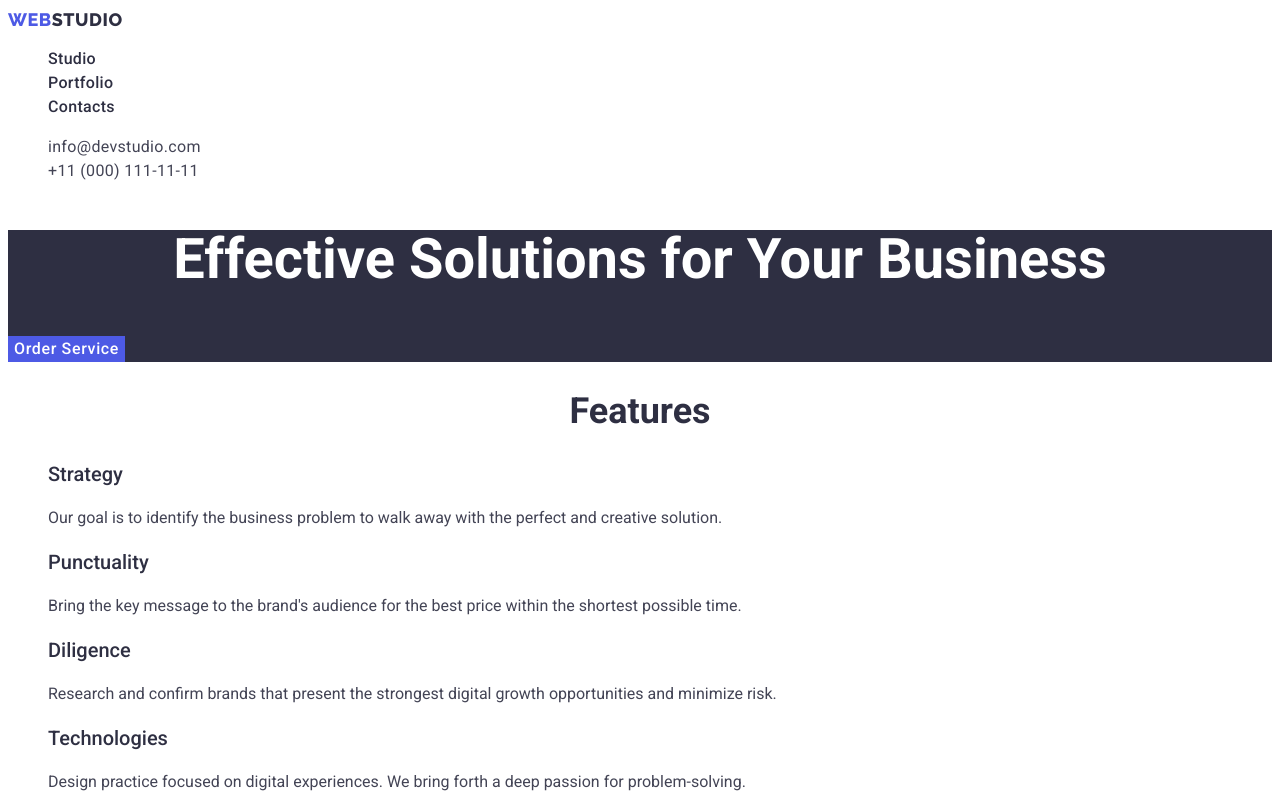
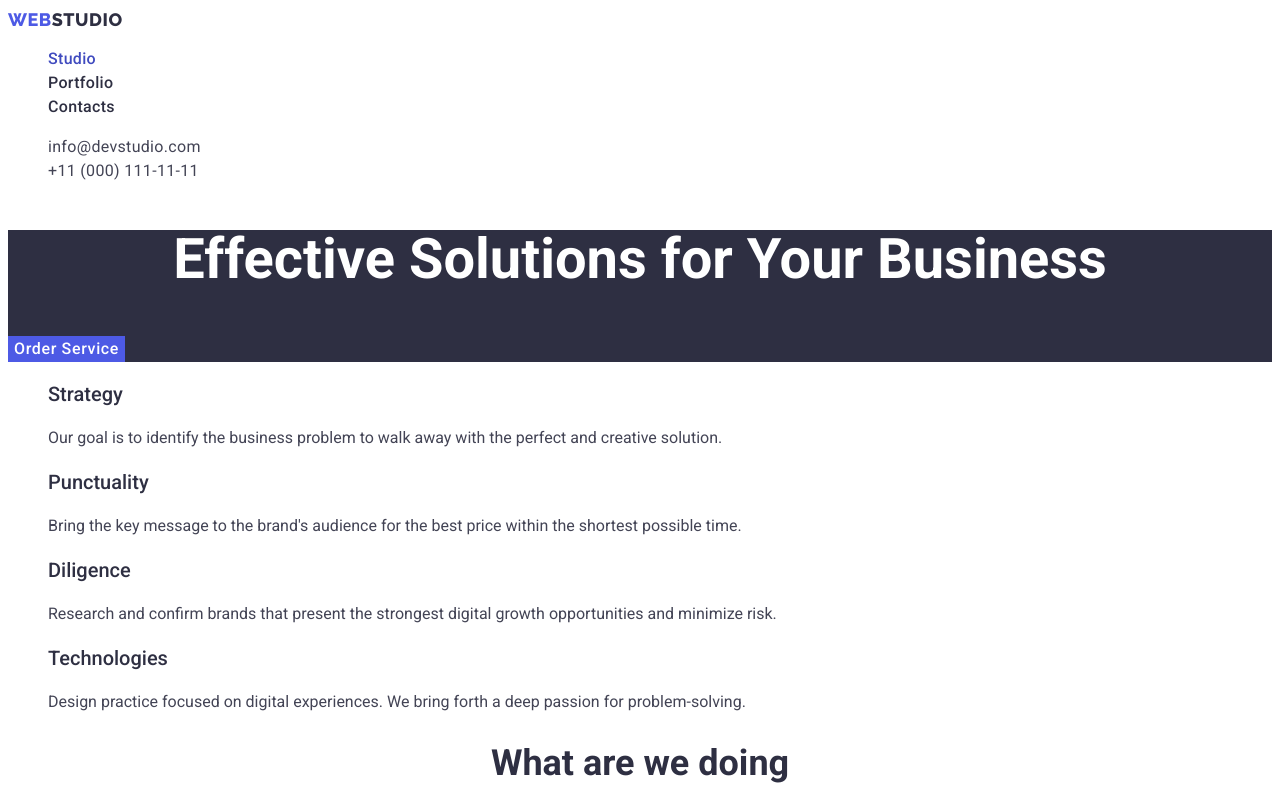
Before and after one commit to coopperhead/goit-markup-hw-02, a plain HTML site: page index.html in a window 1280 px wide. Shown: the top 800 px of the page. Drawn offline with Linux system fonts and the light colour scheme.

Commit message:
added styles to scc\styles.css

```diff
--- a/css/styles.css
+++ b/css/styles.css
@@ -2,8 +2,8 @@
   --primary-text-color: #434455;
   --title-text-color: #2e2f42;
   --accent-color: #404bbf;
-  --primary-brand-color: #4D5AE5;
-  --light-color: #F4F4FD;
+  --primary-brand-color: #4d5ae5;
+  --light-color: #f4f4fd;
   --white-color: #ffffff;
   --subtle-backgrounds-color: #e7e9fc;
 }
@@ -11,25 +11,20 @@
 /* body */
 
 body {
-
   background-color: var(--white-color);
   color: var(--primary-text-color);
   font-family: Roboto, sans-serif;
-
 }
 
 ul {
-
   list-style: none;
 }
 
 .link {
-
   text-decoration: none;
 }
 
 button {
-
   border: none;
   cursor: pointer;
 }
@@ -38,7 +33,6 @@ button {
 
 .header-logo,
 .footer-logo {
-
   color: var(--primary-brand-color);
   font-family: Raleway, sans-serif;
   font-weight: 800;
@@ -50,14 +44,12 @@ button {
 }
 
 .logo-item {
-
   color: var(--title-text-color);
 }
 
 /* Site-navigation */
 
 .site-nav .link {
-
   color: var(--title-text-color);
   font-weight: 500;
   font-size: 16px;
@@ -66,7 +58,6 @@ button {
 }
 
 .address-list .link {
-
   font-style: normal;
   color: var(--primary-text-color);
   font-size: 16px;
@@ -76,21 +67,17 @@ button {
 
 .site-nav .link:hover,
 .site-nav .link:focus,
-.address-list .link:hover,
-.address-list .link:focus {
-
+.link.current {
   color: var(--accent-color);
 }
 
 /* section_1 Hero */
 
 .hero {
-
   background-color: var(--title-text-color);
 }
 
 .hero-title {
-
   color: var(--white-color);
   font-weight: 700;
   font-size: 56px;
@@ -101,9 +88,8 @@ button {
 /* button */
 
 .btn-title {
-
   font-family: inherit;
-  background-color:var(--primary-brand-color);
+  background-color: var(--primary-brand-color);
   color: var(--white-color);
   font-weight: 500;
   font-size: 16px;
@@ -113,14 +99,25 @@ button {
 
 .btn-title:hover,
 .btn-title:focus {
-
   background-color: var(--accent-color);
 }
 
 /* section_2 features */
 
+.visually-hidden {
+  position: absolute;
+  white-space: nowrap;
+  width: 1px;
+  height: 1px;
+  overflow: hidden;
+  border: 0;
+  padding: 0;
+  clip: rect(0 0 0 0);
+  clip-path: inset(50%);
+  margin: -1px;
+}
+
 .section-title {
-
   color: var(--title-text-color);
   font-weight: 700;
   font-size: 36px;
@@ -129,7 +126,6 @@ button {
 }
 
 .feature-list .title {
-
   color: var(--title-text-color);
   font-weight: 500;
   font-size: 20px;
@@ -137,7 +133,6 @@ button {
 }
 
 .feature-list .text {
-
   font-size: 16px;
   line-height: 1.5;
 }
@@ -145,12 +140,10 @@ button {
 /* section_4 Our Team */
 
 .team-section {
-
   background-color: var(--light-color);
 }
 
 .team-list .title {
-
   color: var(--title-text-color);
   font-weight: 500;
   font-size: 20px;
@@ -158,7 +151,6 @@ button {
 }
 
 .team-list .text {
-
   font-size: 16px;
   line-height: 1.4;
 }
@@ -166,17 +158,14 @@ button {
 /* footer */
 
 footer {
-
   background-color: var(--title-text-color);
 }
 
 .footer-logo .logo-item {
-
   color: var(--light-color);
 }
 
 footer .text {
-
   color: var(--subtle-backgrounds-color);
   font-size: 16px;
   line-height: 1.5;
@@ -188,7 +177,6 @@ footer .text {
 /* Filters-btn */
 
 .filters .filters-btn {
-
   color: var(--primary-brand-color);
   background: var(--light-color);
   font-family: Roboto, sans-serif;
@@ -200,7 +188,6 @@ footer .text {
 
 .filters .filters-btn:hover,
 .filters .filters-btn:focus {
-
   color: var(--white-color);
   background: var(--accent-color);
 }
@@ -208,7 +195,6 @@ footer .text {
 /* List of cards */
 
 .cards-list .cards-title {
-
   color: var(--title-text-color);
   font-weight: 500;
   font-size: 20px;
@@ -217,7 +203,6 @@ footer .text {
 }
 
 .cards-list .cards-text {
-
   font-size: 16px;
   line-height: 1.5;
   letter-spacing: 0.02em;
--- a/index.html
+++ b/index.html
@@ -24,7 +24,7 @@
             <a href="./index.html" class="header-logo">Web<span class="logo-item">Studio</span></a>
 
             <ul class="site-nav">
-                <li><a href="./index.html" class="link">Studio</a></li>
+                <li><a href="./index.html" class="link current">Studio</a></li>
                 <li><a href="./portfolio.html" class="link">Portfolio</a></li>
                 <li><a href="" class="link">Contacts</a></li>
             </ul>
@@ -60,7 +60,7 @@
 
         <section class="section">
 
-            <h2 class="section-title">Features</h2>
+            <h2 class="section-title visually-hidden">Features</h2>
 
             <ul class="feature-list">
                 <li>
```
Also changed, not shown: portfolio.html (+2 -2 lines).
